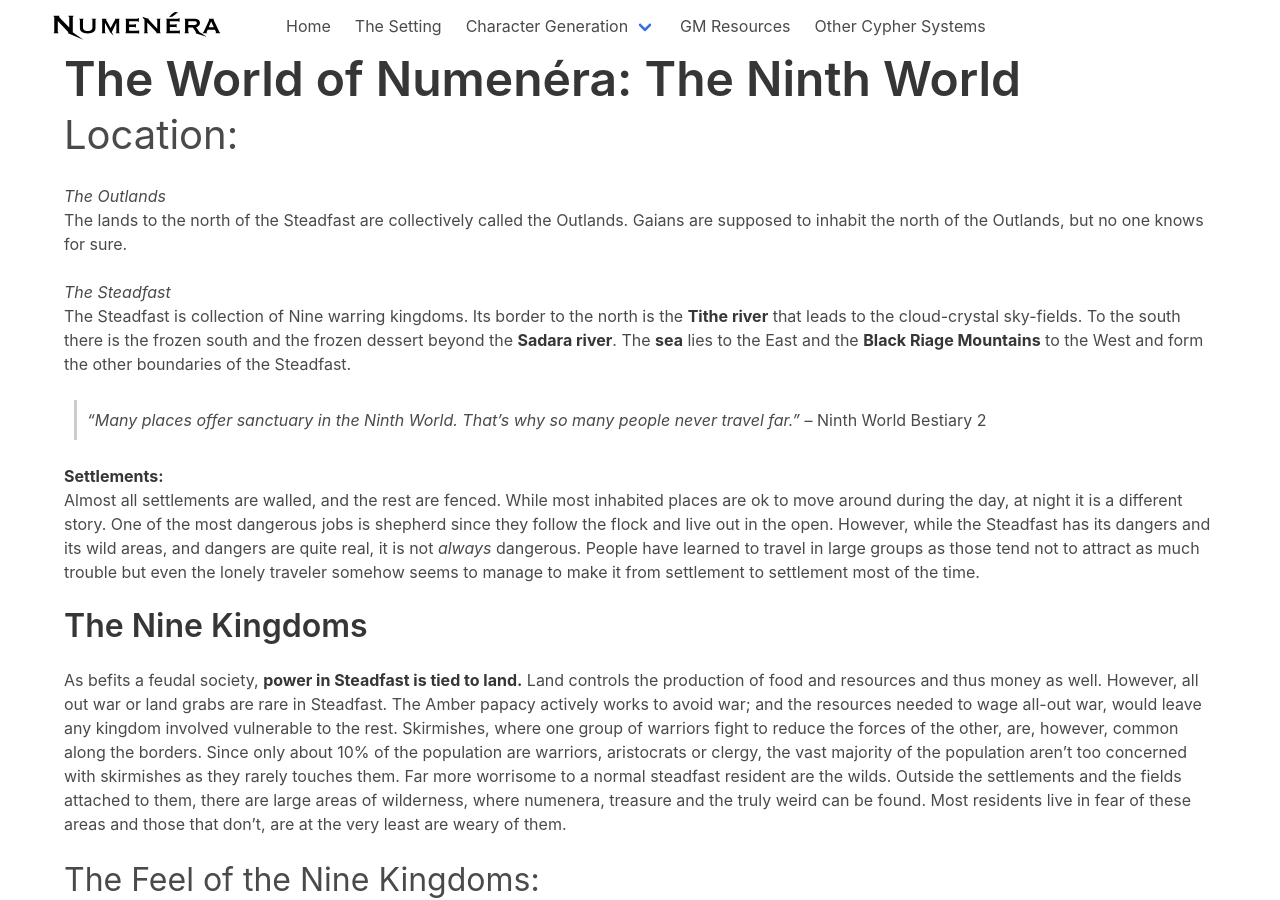
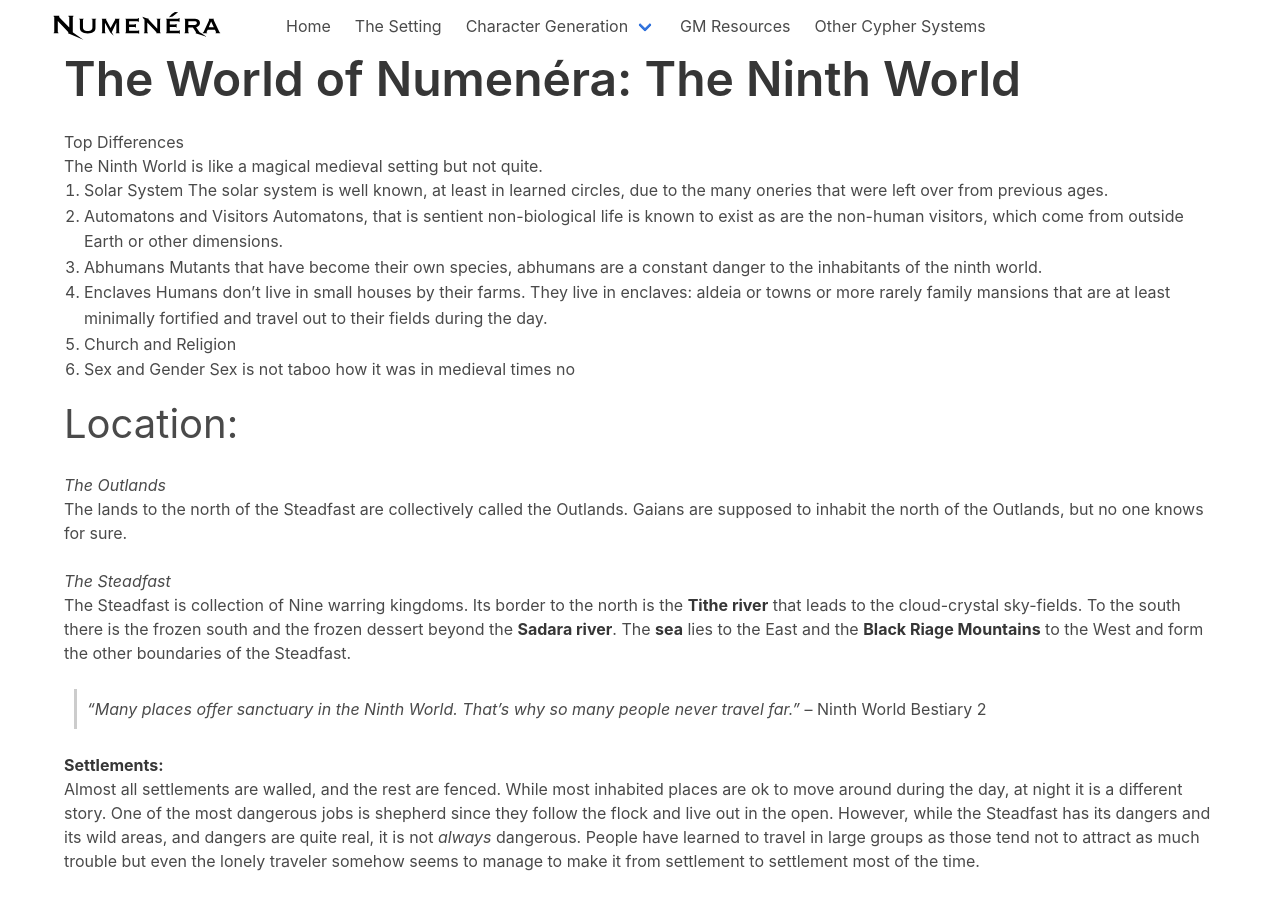
Before and after one commit to rebelwarrior/numenera, a Jekyll site: the page built from ninth_world.md, in a window 1280 px wide and 900 px high. Built offline with Jekyll 4.4.1, drawn with Linux system fonts in a browser that asks for light colours; nearby versions of some CDN libraries.

Commit message:
updates to ninthworld

```diff
--- a/ninth_world.md
+++ b/ninth_world.md
@@ -5,6 +5,24 @@
 
 # The World of Numenéra: The Ninth World
 {:.title.is-1}
+
+## Top Differences
+The Ninth World is like a magical medieval setting but not quite.
+
+1. Solar System
+The solar system is well known, at least in learned circles, due to the many oneries that were left over from previous ages.
+2. Automatons and Visitors
+Automatons, that is sentient non-biological life is known to exist as are the non-human visitors, which come from outside Earth or other dimensions.
+3. Abhumans
+Mutants that have become their own species, abhumans are a constant danger to the inhabitants of the ninth world.
+4. Enclaves
+Humans don't live in small houses by their farms. They live in enclaves: aldeia or towns or more rarely family mansions that are at least minimally fortified and travel out to their fields during the day.
+5. Church and Religion
+5. Sex and Gender
+Sex is not taboo how it was in medieval times no
+
+
+
 
 ## Location:
 {:.subtitle.is-2}
```
